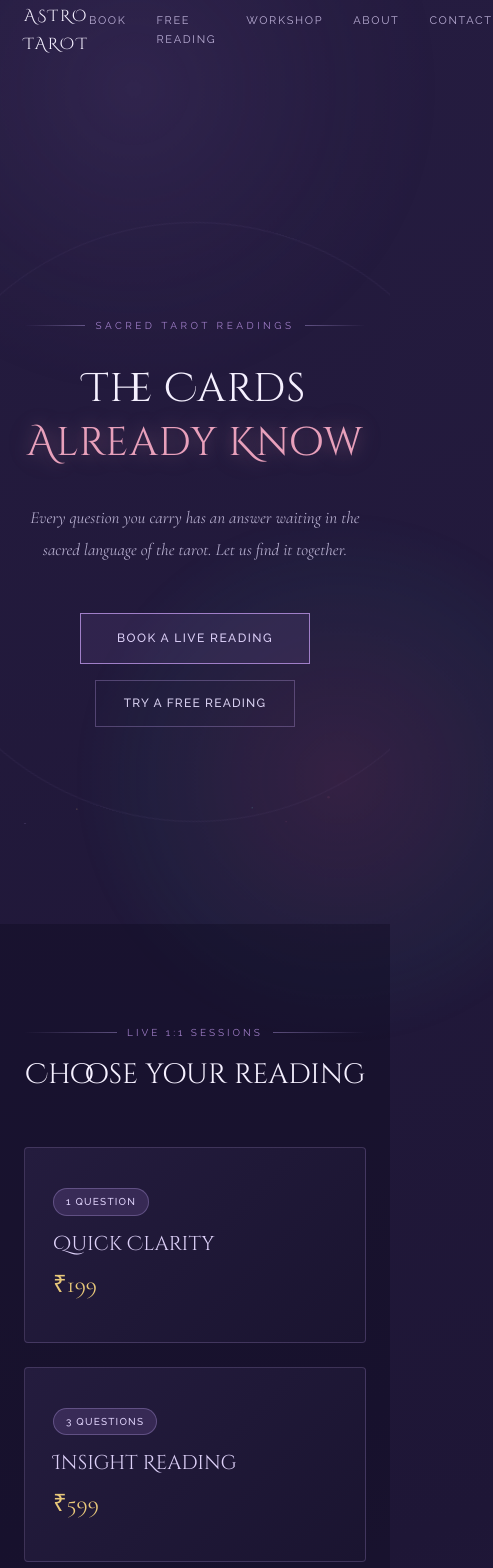
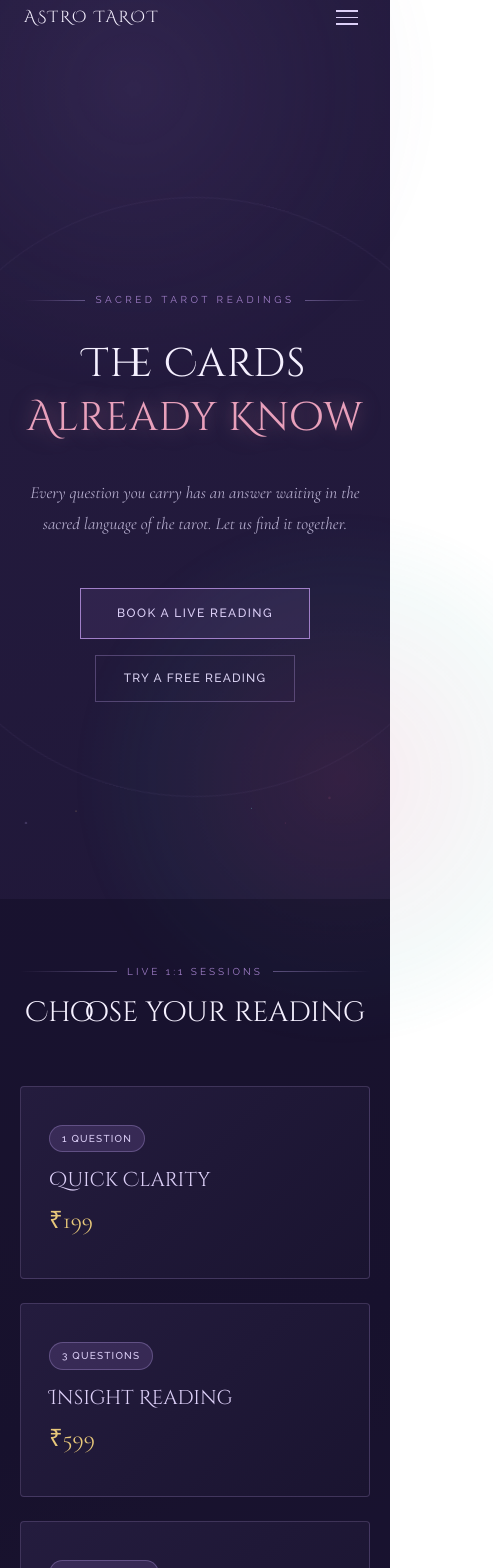
Before and after one commit to astrotarotdotin/astrotarot, a Next.js app: page / in a window 390 px wide. Shown: the part 20-1588 px from the top of the page, 493 px wide, since content can reach past the window. Built offline with nearby package versions, Linux system fonts and the light colour scheme.

Commit message:
Update globals.css

```diff
--- a/src/app/globals.css
+++ b/src/app/globals.css
@@ -234,3 +234,22 @@ h1, h2, h3, h4, h5 {
 .section { padding: 100px 24px; }
 .section-sm { padding: 64px 24px; }
 .container { max-width: 1200px; margin: 0 auto; }
+
+/* Mobile responsiveness — under 768px, swap desktop nav for hamburger */
+@media (max-width: 768px) {
+  .nav-links-desktop {
+    display: none !important;
+  }
+  .nav-hamburger {
+    display: flex !important;
+  }
+  .section {
+    padding: 64px 20px;
+  }
+  .section-sm {
+    padding: 44px 20px;
+  }
+  body {
+    font-size: 16px;
+  }
+}
```
